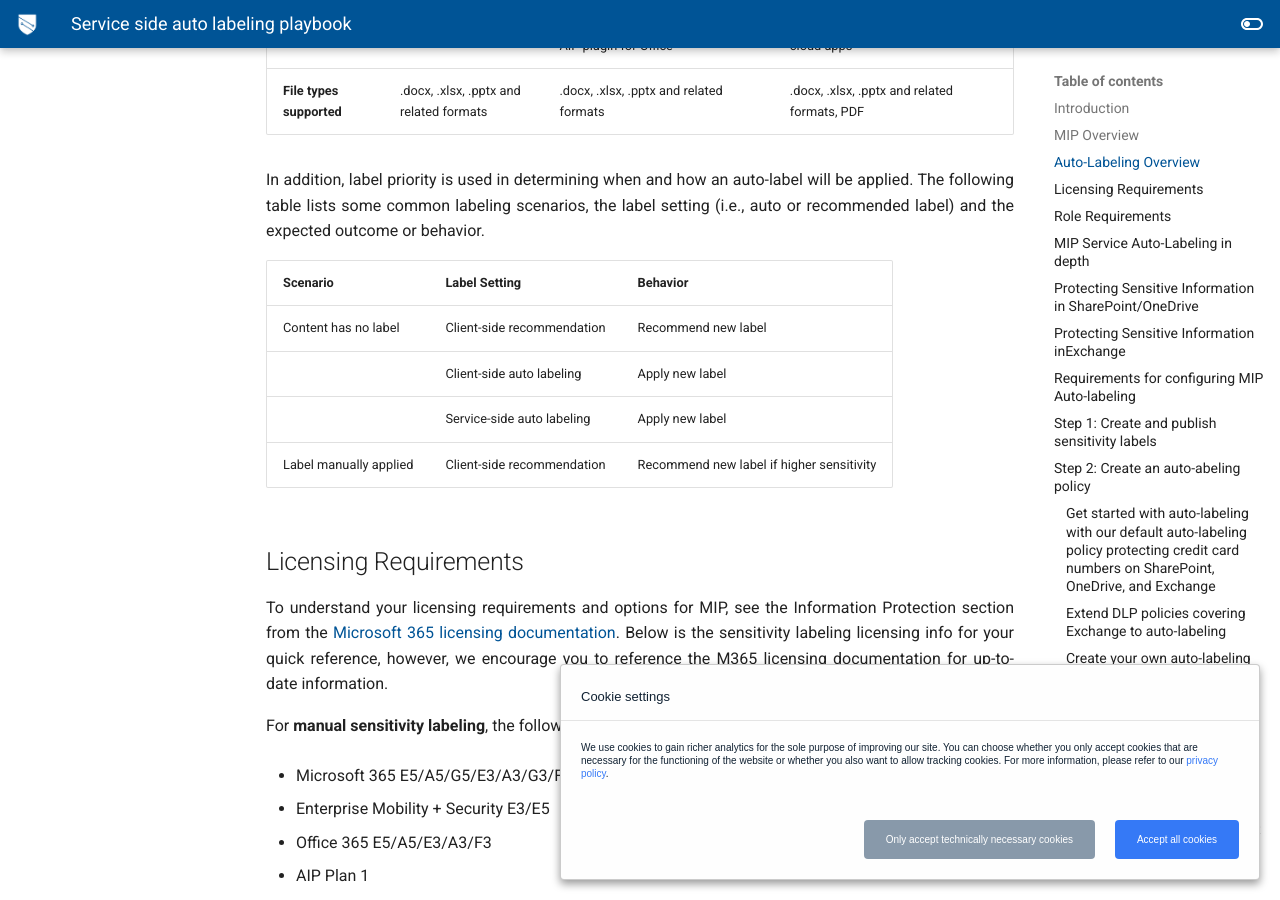
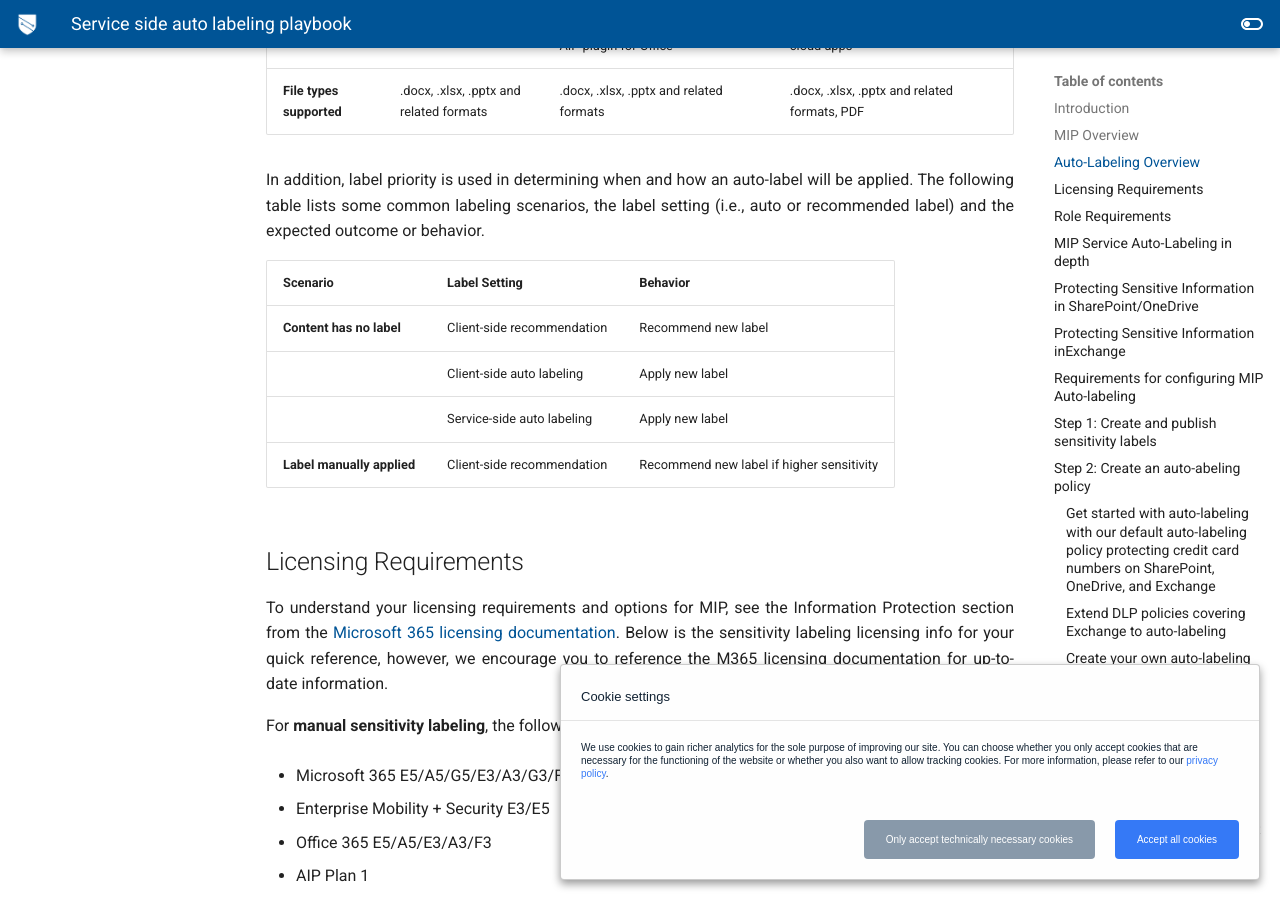
Before and after one commit to microsoft/ComplianceCxE, an MkDocs documentation site: the page built from docs/playbooks/service-side-auto-labeling.md, in a window 1280 px wide and 900 px high, scrolled down 2908 px. Built offline with MkDocs 1.6.1 and Material for MkDocs 9.7.7, drawn with Linux system fonts in a browser that asks for light colours; comment, search, counter and statistics services are not loaded.

```diff
--- a/docs/playbooks/service-side-auto-labeling.md
+++ b/docs/playbooks/service-side-auto-labeling.md
@@ -43,10 +43,10 @@ In addition, label priority is used in determining when and how an auto-label wi
 
 |  Scenario  |  Label Setting  |  Behavior  |
 |---|---|---|
-|  Content has no label  |  Client-side recommendation  |  Recommend new label  |
+|  **Content has no label**  |  Client-side recommendation  |  Recommend new label  |
 | |  Client-side auto labeling  |  Apply new label  |
 | |  Service-side auto labeling  |  Apply new label  |
-|  Label manually applied  |  Client-side recommendation  |  Recommend new label if higher sensitivity  |
+|  **Label manually applied**  |  Client-side recommendation  |  Recommend new label if higher sensitivity  |
 
 ## Licensing Requirements
 To understand your licensing requirements and options for MIP, see the Information Protection section from the [Microsoft 365 licensing documentation](https://docs.microsoft.com/en-us/office365/servicedescriptions/microsoft-365-service-descriptions/microsoft-365-tenantlevel-services-licensing-guidance/microsoft-365-security-compliance-licensing-guidance#information-protection-sensitivity-labeling). Below is the sensitivity labeling licensing info for your quick reference, however, we encourage you to reference the M365 licensing documentation for up-to-date information.
```
